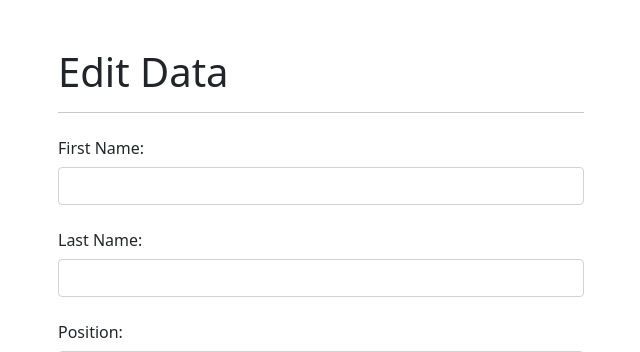
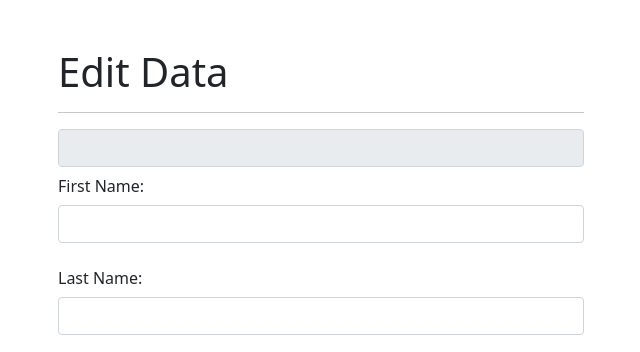
Before and after one commit to GuyDev1999/CRUDphpBootstrap5, a PHP site: page /edit.php in a window 1280 px wide. Shown: the top 352 px of the page, without its empty margins (319-959 px from the left). Run offline with PHP 8.4, Linux system fonts and the light colour scheme; data that the repository does not hold is empty.

Commit message:
add input

```diff
--- a/edit.php
+++ b/edit.php
@@ -35,8 +35,10 @@ require_once 'config/db.php';
                 }
             ?>
             <div class="mb-3">
+                <input type="text" readonly value="<?= $data['id']; ?>" required class="form-control" name="id">
                 <label for="firstname" class="col-form-label">First Name:</label>
                 <input type="text" value="<?= $data['firstname']; ?>" required class="form-control" name="firstname">
+                <input type="hidden" value="<?= $data['img']; ?>" required class="form-control" name="img2">
             </div>
             <div class="mb-3">
                 <label for="lastname" class="col-form-label">Last Name:</label>
@@ -48,7 +50,7 @@ require_once 'config/db.php';
             </div>
             <div class="mb-3">
                 <label for="img" class="col-form-label">Image:</label>
-                <input type="file" required class="form-control" id="imgInput" name="img">
+                <input type="file" class="form-control" id="imgInput" name="img">
                 <img width="100%" src="uploads/<?=$data['img']; ?>" id="previewImg" alt="">
             </div>
             <div class="modal-footer">
```
